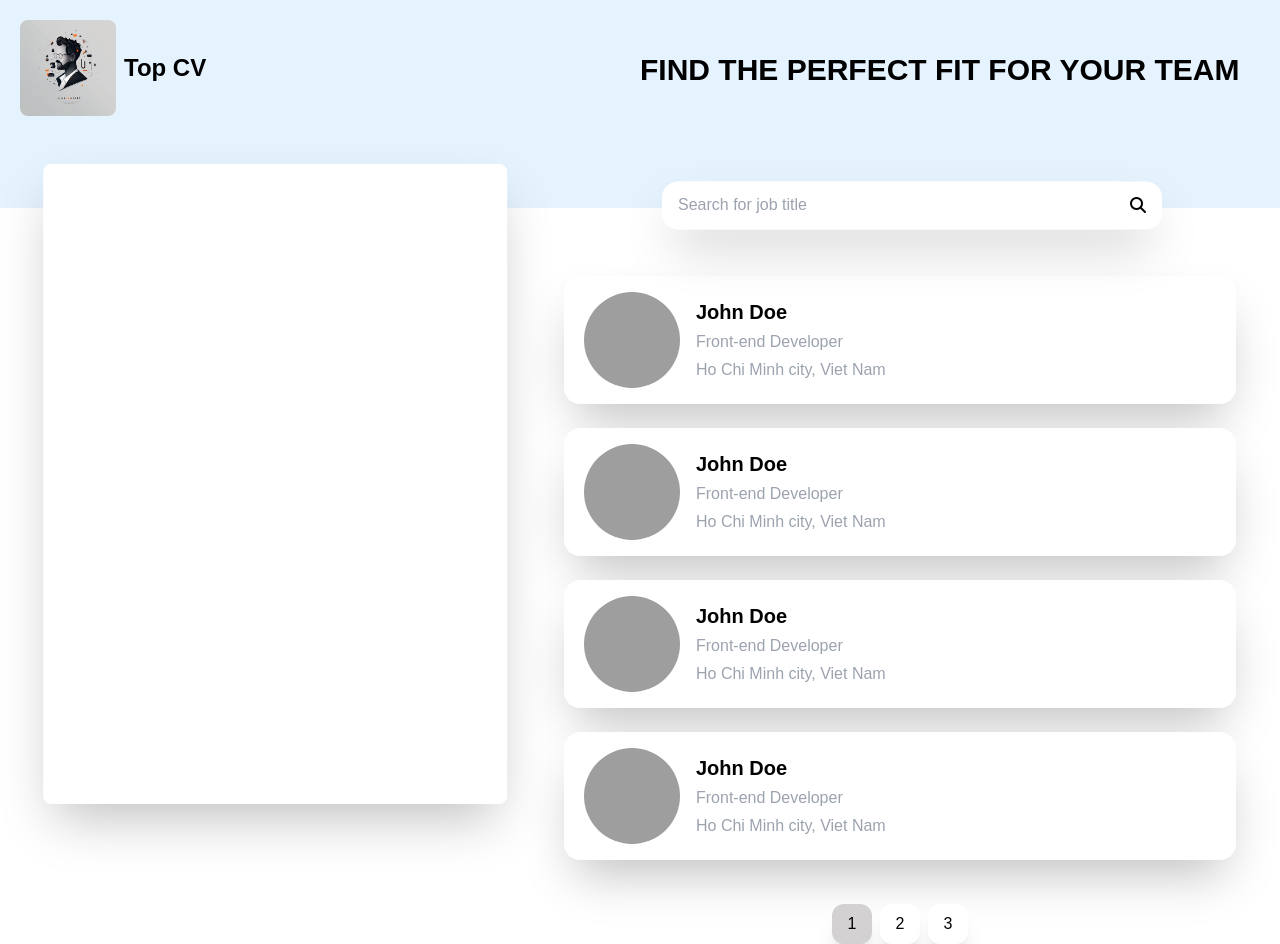
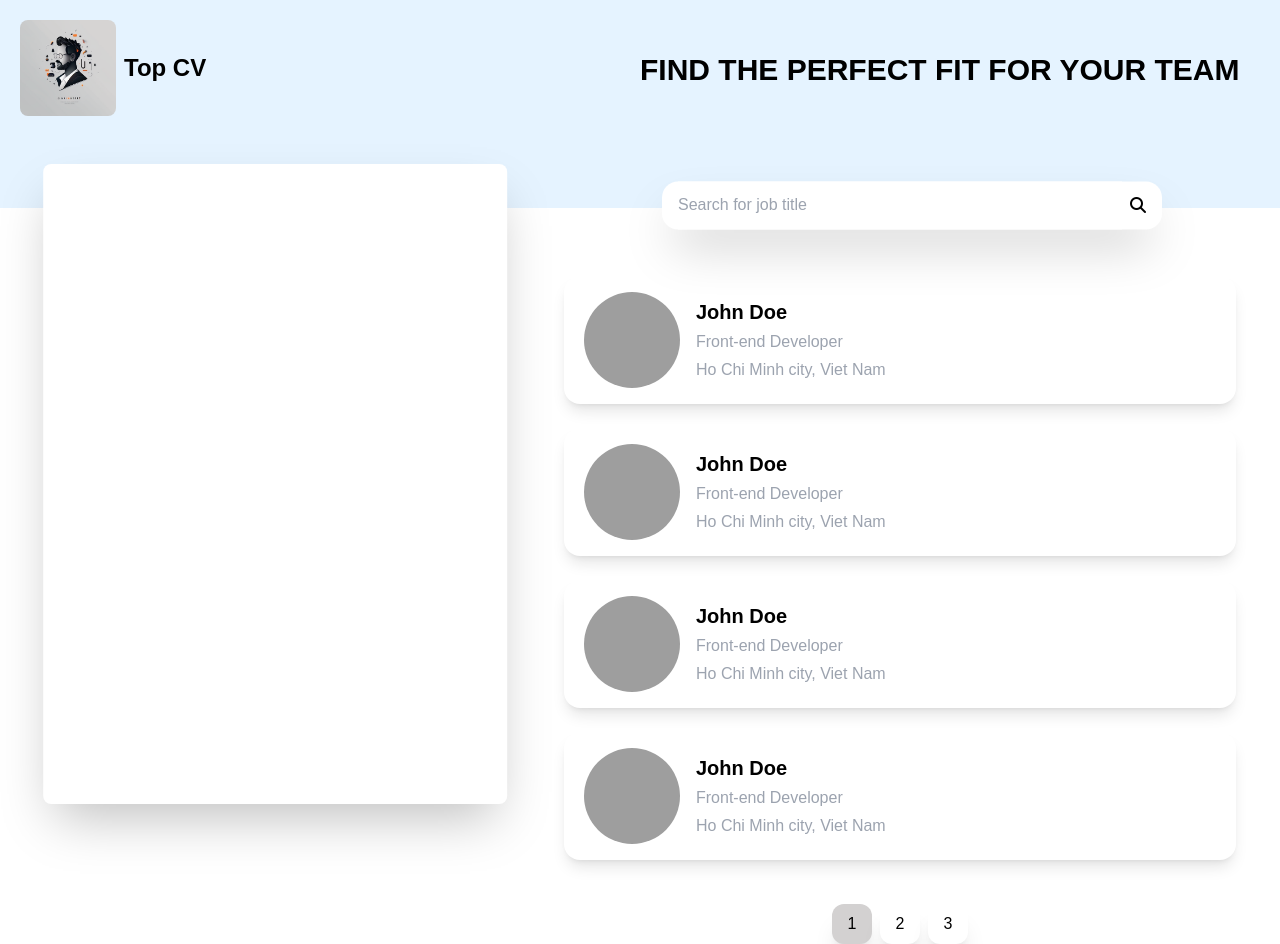
Before and after one commit to khoatruong19/cv-website, a PHP site: page /find-employee in a window 1280 px wide. Run offline with PHP 8.4, Linux system fonts and the light colour scheme; some libraries are stand-ins or nearby versions; grey boxes are pictures that could not be loaded.

Commit message:
add shadow hover effect

```diff
--- a/pages/find-employee.php
+++ b/pages/find-employee.php
@@ -22,7 +22,7 @@
             </div>
 
             <div class="mt-0 flex flex-col gap-6 h-[100%] h-full pr-6">
-                <div class="px-5 py-4 h-[500px] flex items-center shadow-2xl rounded-2xl bg-white flex-1 gap-4">
+                <div class="px-5 py-4 h-[500px] flex items-center shadow-lg hover:shadow-xl cursor-pointer rounded-2xl bg-white flex-1 gap-4">
                     <img class="w-24 h-24 rounded-full object-cover" alt="cv-avatar" src="https://www.nicepng.com/png/detail/73-735136_one-guy-web-developer-avatar.png" />
                     <div class="flex flex-col gap-1">
                         <h3 class="text-xl font-semibold">John Doe</h3>
@@ -30,7 +30,7 @@
                         <p class="text-base font-medium text-gray-400">Ho Chi Minh city, Viet Nam</p>
                     </div>
                 </div>
-                <div class="px-5 py-4 h-[500px] flex items-center shadow-2xl rounded-2xl bg-white flex-1 gap-4">
+                <div class="px-5 py-4 h-[500px] flex items-center shadow-lg hover:shadow-xl cursor-pointer rounded-2xl bg-white flex-1 gap-4">
                     <img class="w-24 h-24 rounded-full object-cover" alt="cv-avatar" src="https://www.nicepng.com/png/detail/73-735136_one-guy-web-developer-avatar.png" />
                     <div class="flex flex-col gap-1">
                         <h3 class="text-xl font-semibold">John Doe</h3>
@@ -38,7 +38,7 @@
                         <p class="text-base font-medium text-gray-400">Ho Chi Minh city, Viet Nam</p>
                     </div>
                 </div>
-                <div class="px-5 py-4 h-[500px] flex items-center shadow-2xl rounded-2xl bg-white flex-1 gap-4">
+                <div class="px-5 py-4 h-[500px] flex items-center shadow-lg hover:shadow-xl cursor-pointer rounded-2xl bg-white flex-1 gap-4">
                     <img class="w-24 h-24 rounded-full object-cover" alt="cv-avatar" src="https://www.nicepng.com/png/detail/73-735136_one-guy-web-developer-avatar.png" />
                     <div class="flex flex-col gap-1">
                         <h3 class="text-xl font-semibold">John Doe</h3>
@@ -46,7 +46,7 @@
                         <p class="text-base font-medium text-gray-400">Ho Chi Minh city, Viet Nam</p>
                     </div>
                 </div>
-                <div class="px-5 py-4 h-[500px] flex items-center shadow-2xl rounded-2xl bg-white flex-1 gap-4">
+                <div class="px-5 py-4 h-[500px] flex items-center shadow-lg hover:shadow-xl cursor-pointer rounded-2xl bg-white flex-1 gap-4">
                     <img class="w-24 h-24 rounded-full object-cover" alt="cv-avatar" src="https://www.nicepng.com/png/detail/73-735136_one-guy-web-developer-avatar.png" />
                     <div class="flex flex-col gap-1">
                         <h3 class="text-xl font-semibold">John Doe</h3>
```
